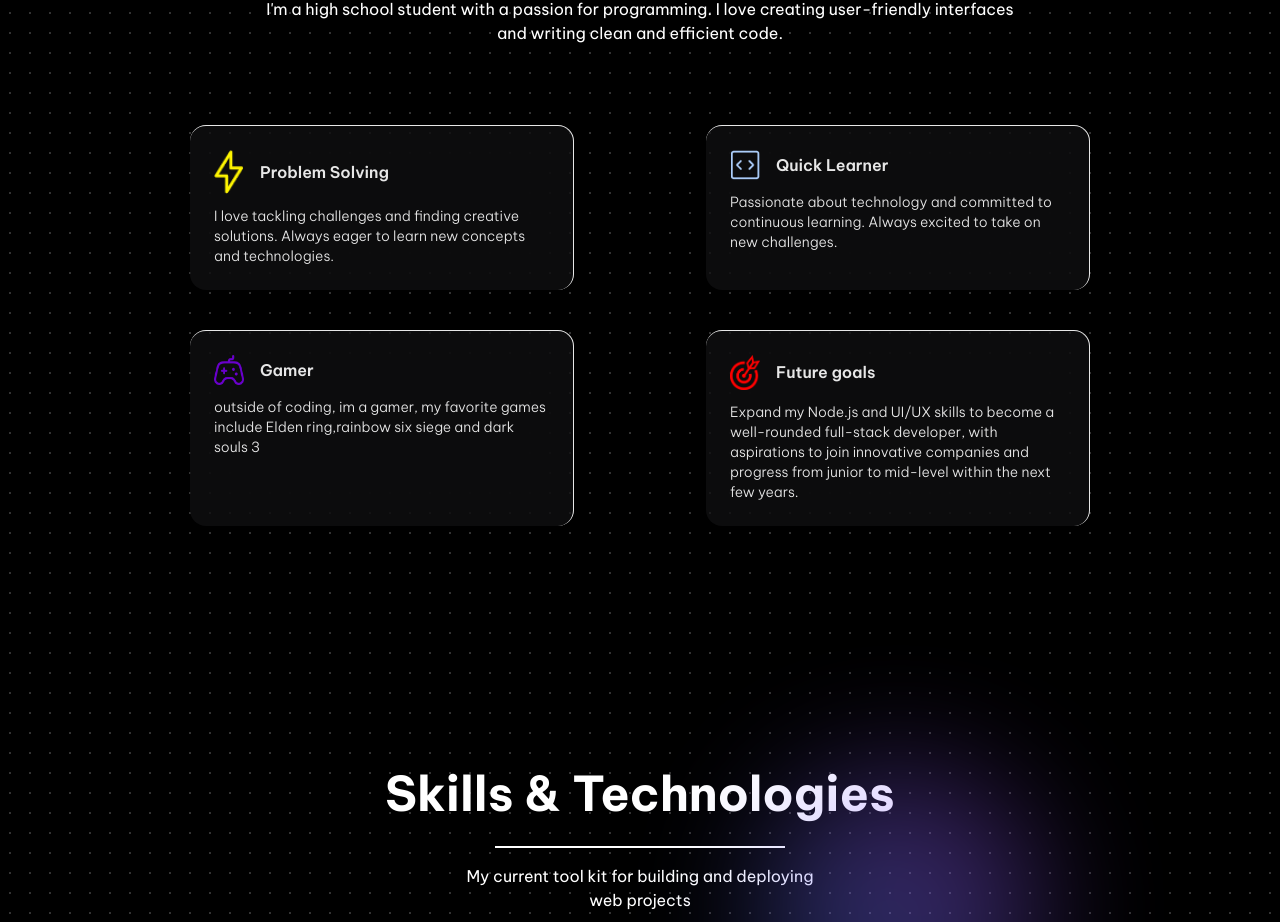
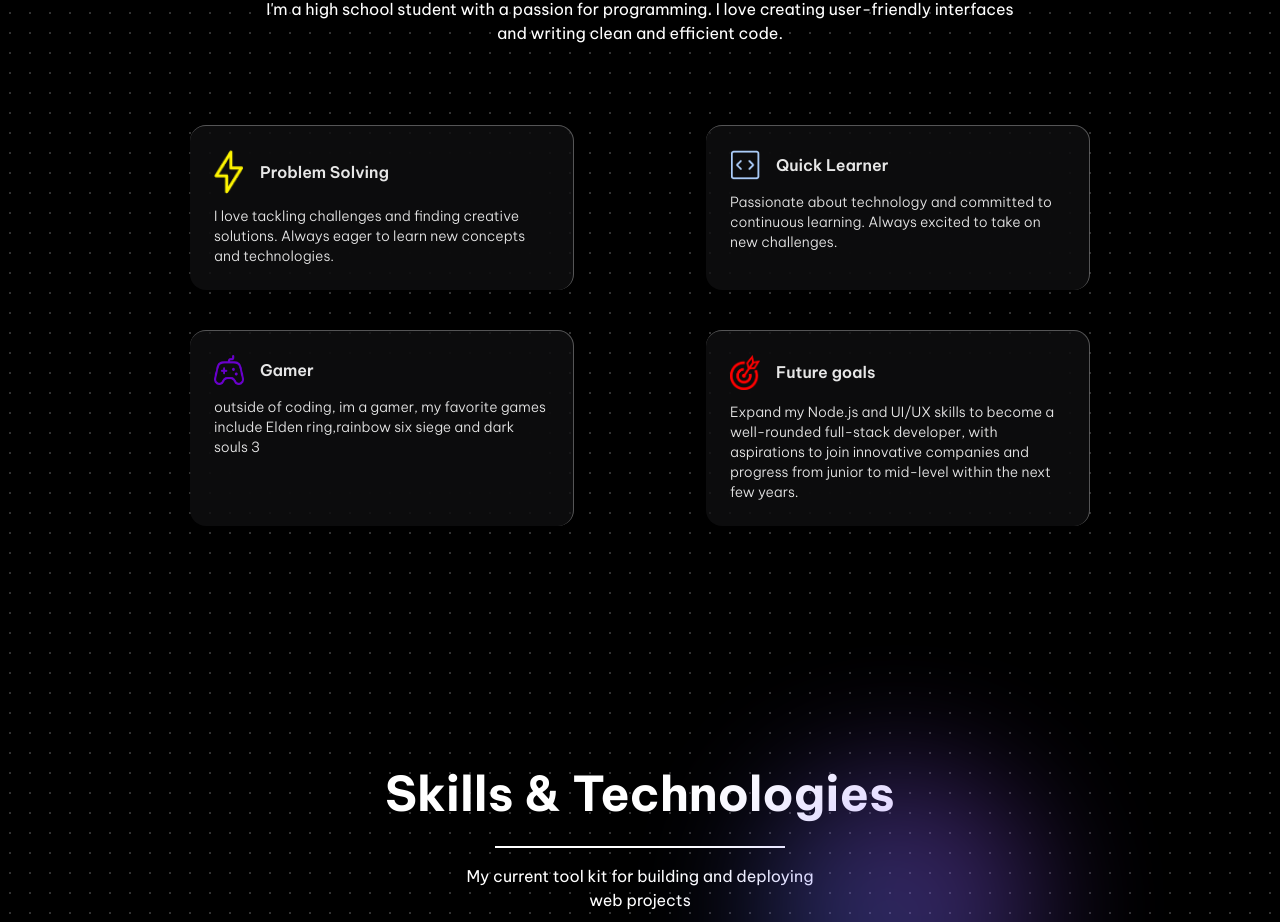
Before and after one commit to parsa-the/Portfolio, a Next.js app: page / in a window 1280 px wide. Shown: the part 877-1799 px from the top of the page. Built offline with nearby package versions, Linux system fonts and the light colour scheme.

Commit message:
fixed some problems

```diff
--- a/src/app/component/ui/InfoCard.tsx
+++ b/src/app/component/ui/InfoCard.tsx
@@ -20,7 +20,7 @@ const InfoCard: React.FC<InfoCardProps> = ({
       whileInView={{ opacity: 1, y: 0 }}
       viewport={{ once: true }}
       whileHover={{ scale: 1.04 }}
-      className="w-full max-w-sm p-6 rounded-2xl bg-zinc-900/50 backdrop-blur-xl border-t border-r border-white/90 text-white/90 mx-auto"
+      className="w-full max-w-sm p-6 rounded-2xl bg-zinc-900/50 backdrop-blur-xl border-t border-r border-white/30 text-white/90 mx-auto"
     >
       <header className="flex items-center gap-4 mb-3">
         <Image src={icon} height={30} width={30} alt={title} />
```
